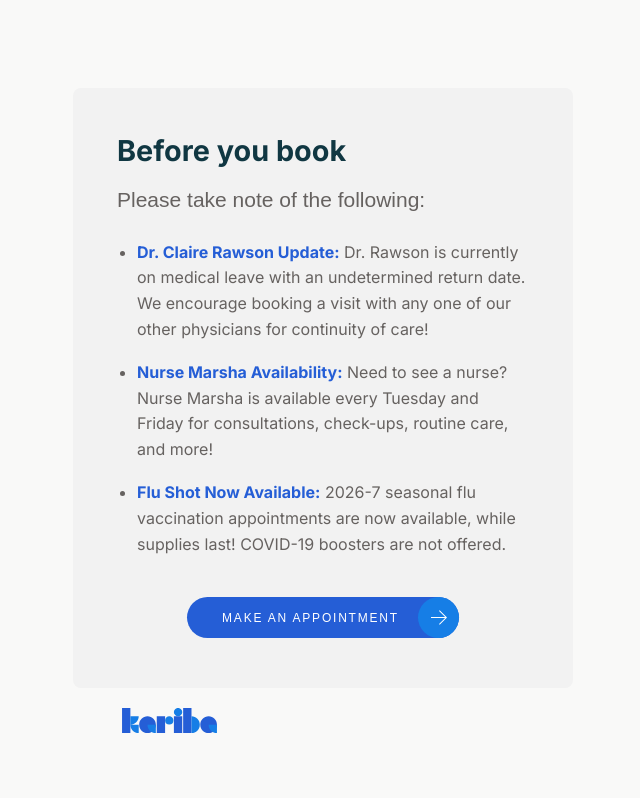
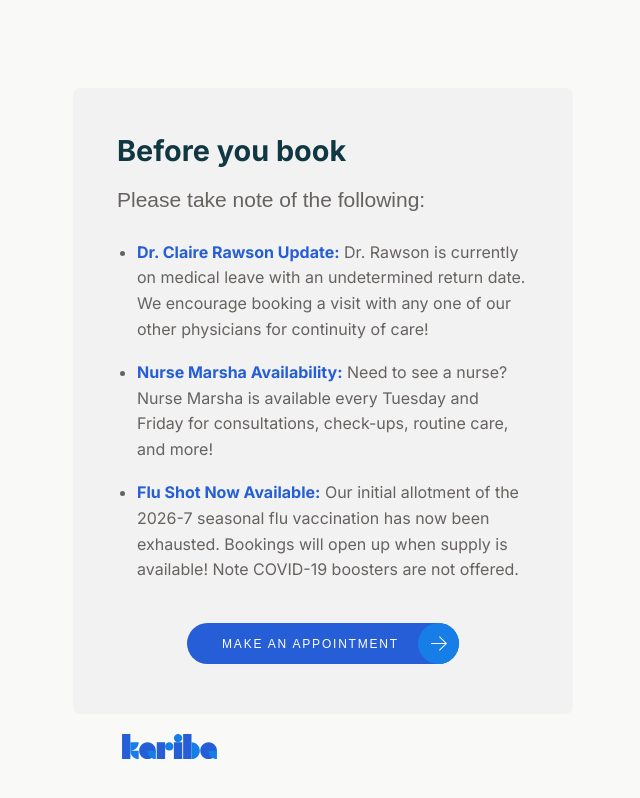
Before and after one commit to karibahealth/kariba, a website: page before_booking.html in a window 1280 px wide. Shown: the whole page, without its empty margins (317-957 px from the left). Drawn offline with Linux system fonts and the light colour scheme.

Commit message:
Update before_booking.html
Flu shot update

```diff
--- a/before_booking.html
+++ b/before_booking.html
@@ -170,7 +170,7 @@
         {
           title: "Flu Shot Now Available",
           text:
-            "2026-7 seasonal flu vaccination appointments are now available, while supplies last! COVID-19 boosters are not offered."
+            "Our initial allotment of the 2026-7 seasonal flu vaccination has now been exhausted. Bookings will open up when supply is available! Note COVID-19 boosters are not offered."
         },
 
       ];
```
